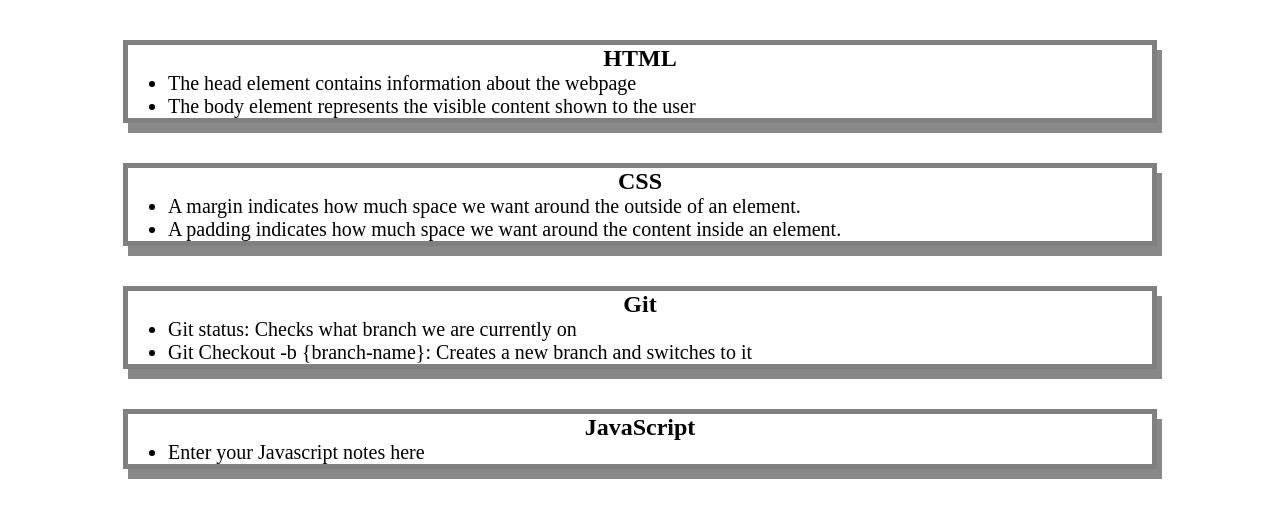
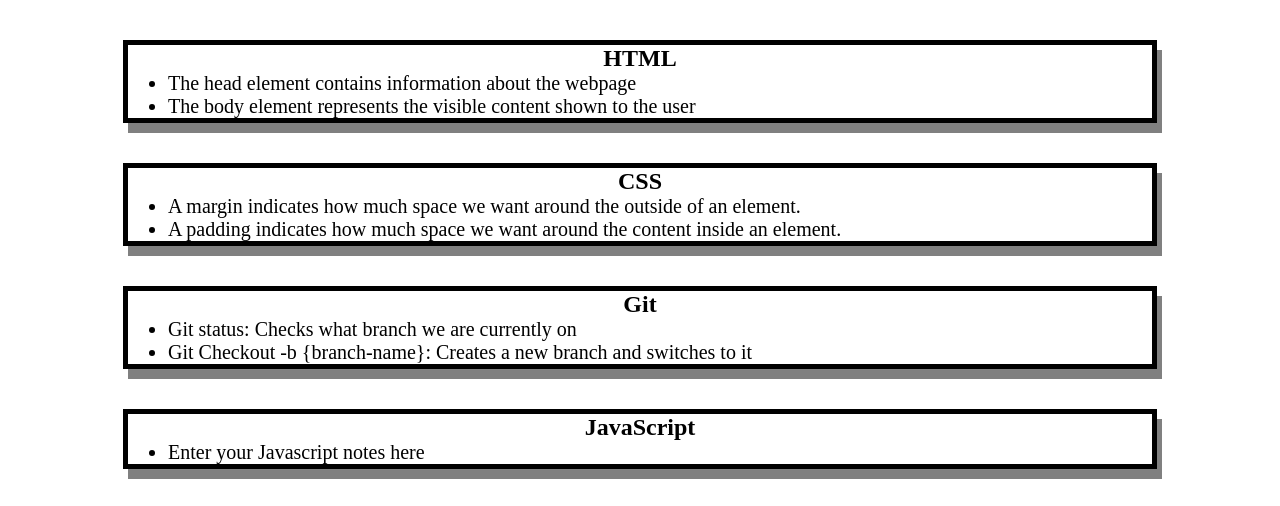
Before and after one commit to BenCuttance/Pre-Work-study-guide, a plain HTML site: page index.html in a window 1280 px wide. Shown: the part 138-644 px from the top of the page. Drawn offline with Linux system fonts and the light colour scheme.

Commit message:
will it work

```diff
--- a/assets/style.css
+++ b/assets/style.css
@@ -53,8 +53,8 @@ p {
 
     margin: 40px auto;
 
-    border: 5px solid gray;
+    border: 5px solid rgb(0, 0, 0);
 
-    box-shadow: 5px 10px #888888;
+    box-shadow: 5px 10px grey;
 
 }
```
